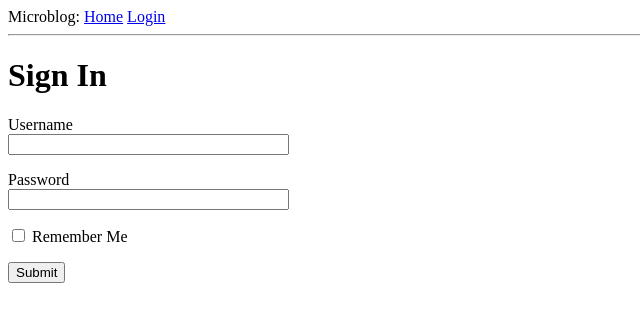
After one commit to mliudev/test-tube, a Flask app: page /login in a window 1280 px wide. The commit adds this page. Shown: the top 322 px of the page, without its empty margins (0-640 px from the left). Run offline with Flask 2, Linux system fonts and the light colour scheme.

Commit message:
Create a login view.
This login view uses flask-wtf and flask wtforms to create a login form
and hooks up the form to a login view.

```diff
--- /dev/null
+++ b/microblog/app/forms.py
@@ -0,0 +1,15 @@
+from flask_wtf import FlaskForm
+from wtforms import (
+    StringField,
+    PasswordField,
+    BooleanField,
+    SubmitField
+)
+from wtforms.validators import DataRequired
+
+
+class LoginForm(FlaskForm):
+    username = StringField('Username', validators=[DataRequired()])
+    password = PasswordField('Password', validators=[DataRequired()])
+    remember_me = BooleanField('Remember Me')
+    submit = SubmitField('Submit')
--- a/microblog/app/routes.py
+++ b/microblog/app/routes.py
@@ -1,5 +1,6 @@
 from flask import render_template
 from app import app
+from app.forms import LoginForm
 
 
 @app.route('/')
@@ -17,3 +18,9 @@ def index():
         }
     ]
     return render_template('index.html', user=user, posts=posts)
+
+
+@app.route('/login')
+def login():
+    form = LoginForm()
+    return render_template('login.html', title='Sign In', form=form)
--- a/microblog/app/templates/base.html
+++ b/microblog/app/templates/base.html
@@ -8,7 +8,9 @@
   </head>
   <body>
     <div>
-      Microblog: <a href="/index">Home</a>
+      Microblog:
+      <a href="/index">Home</a>
+      <a href="/login">Login</a>
     </div>
     <hr>
     {% block content %}
--- /dev/null
+++ b/microblog/app/templates/login.html
@@ -0,0 +1,20 @@
+{% extends 'base.html' %}
+
+{% block content %}
+  <h1>Sign In</h1>
+  <form action="" method="post" novalidate>
+    {{ form.hidden_tag() }}
+    <p>
+      {{ form.username.label }}
+      <br>
+      {{ form.username(size=32) }}
+    </p>
+    <p>
+      {{ form.password.label }}
+      <br>
+      {{ form.password(size=32) }}
+    </p>
+    <p>{{ form.remember_me }} {{ form.remember_me.label }}</p>
+    <p>{{ form.submit }}</p>
+  </form>
+{% endblock %}
```
